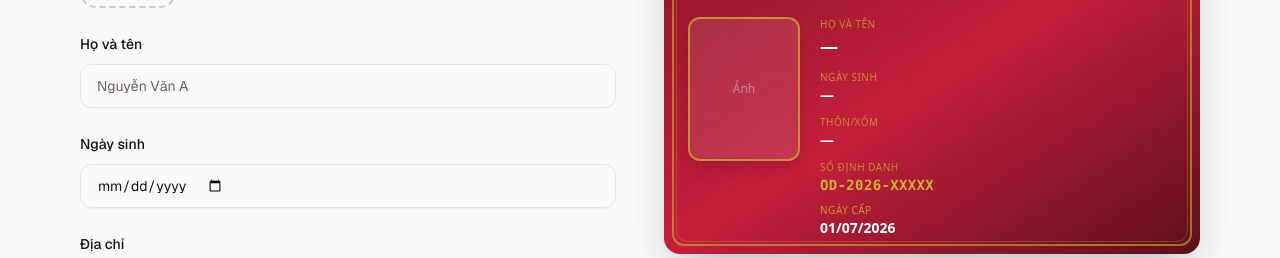
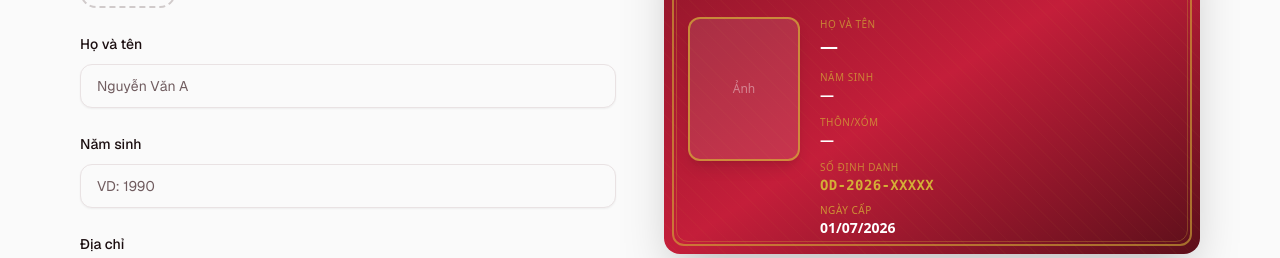
Before and after one commit to hiepbeau/odienone, a Next.js app: page /citizen-card in a window 1280 px wide. Shown: the part 400-658 px from the top of the page. Built offline with nearby package versions, Linux system fonts and the light colour scheme; no server answers.

Commit message:
only display fullyear in citizen screen

```diff
--- a/features/citizen-card/components/citizen-card-display.tsx
+++ b/features/citizen-card/components/citizen-card-display.tsx
@@ -101,7 +101,7 @@ export const CitizenCardDisplay = forwardRef<
             <div className="space-y-2 sm:space-y-2.5">
               <CardField label="Họ và tên" value={data.fullName || "—"} large />
               <CardField
-                label="Ngày sinh"
+                label="Năm sinh"
                 value={formatBirthday(data.birthday) || "—"}
               />
               <CardField label="Thôn/Xóm" value={data.village || "—"} />
--- a/features/citizen-card/components/citizen-card-form.tsx
+++ b/features/citizen-card/components/citizen-card-form.tsx
@@ -147,8 +147,15 @@ export function CitizenCardForm({ onSubmit, isLoading }: CitizenCardFormProps) {
         </div>
 
         <div className="space-y-2">
-          <Label htmlFor="birthday">Ngày sinh</Label>
-          <Input id="birthday" type="date" {...register("birthday")} />
+          <Label htmlFor="birthday">Năm sinh</Label>
+          <Input
+            id="birthday"
+            type="text"
+            inputMode="numeric"
+            placeholder="VD: 1990"
+            maxLength={4}
+            {...register("birthday")}
+          />
           {errors.birthday && (
             <p className="text-sm text-destructive">{errors.birthday.message}</p>
           )}
--- a/features/citizen-card/schemas/citizen-card.schema.ts
+++ b/features/citizen-card/schemas/citizen-card.schema.ts
@@ -6,7 +6,15 @@ export const citizenCardFormSchema = z.object({
     .string()
     .min(2, "Họ tên phải có ít nhất 2 ký tự")
     .max(100, "Họ tên không được quá 100 ký tự"),
-  birthday: z.string().min(1, "Vui lòng chọn ngày sinh"),
+  birthday: z
+    .string()
+    .min(1, "Vui lòng nhập năm sinh")
+    .regex(/^\d{4}$/, "Năm sinh phải gồm 4 chữ số")
+    .refine((year) => {
+      const y = Number(year);
+      const currentYear = new Date().getFullYear();
+      return y >= 1900 && y <= currentYear;
+    }, `Năm sinh phải từ 1900 đến ${new Date().getFullYear()}`),
   village: villageFieldSchema,
 });
 
--- a/lib/utils.ts
+++ b/lib/utils.ts
@@ -26,6 +26,7 @@ export function generateCitizenId(sequence: number): string {
 
 export function formatBirthday(dateStr: string): string {
   if (!dateStr) return "";
+  if (/^\d{4}$/.test(dateStr)) return dateStr;
   const date = new Date(dateStr);
   if (isNaN(date.getTime())) return dateStr;
   return new Intl.DateTimeFormat("vi-VN", {
```
